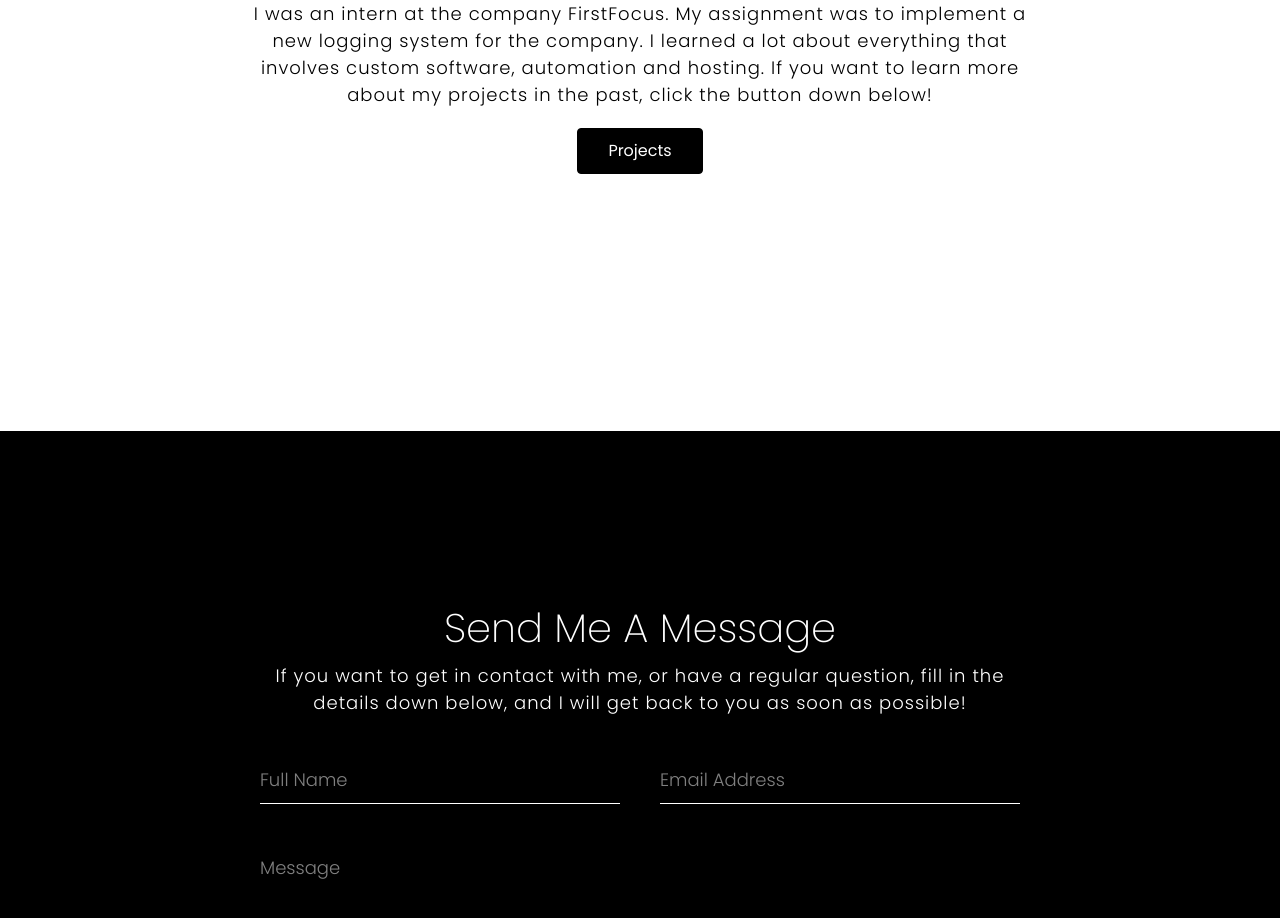
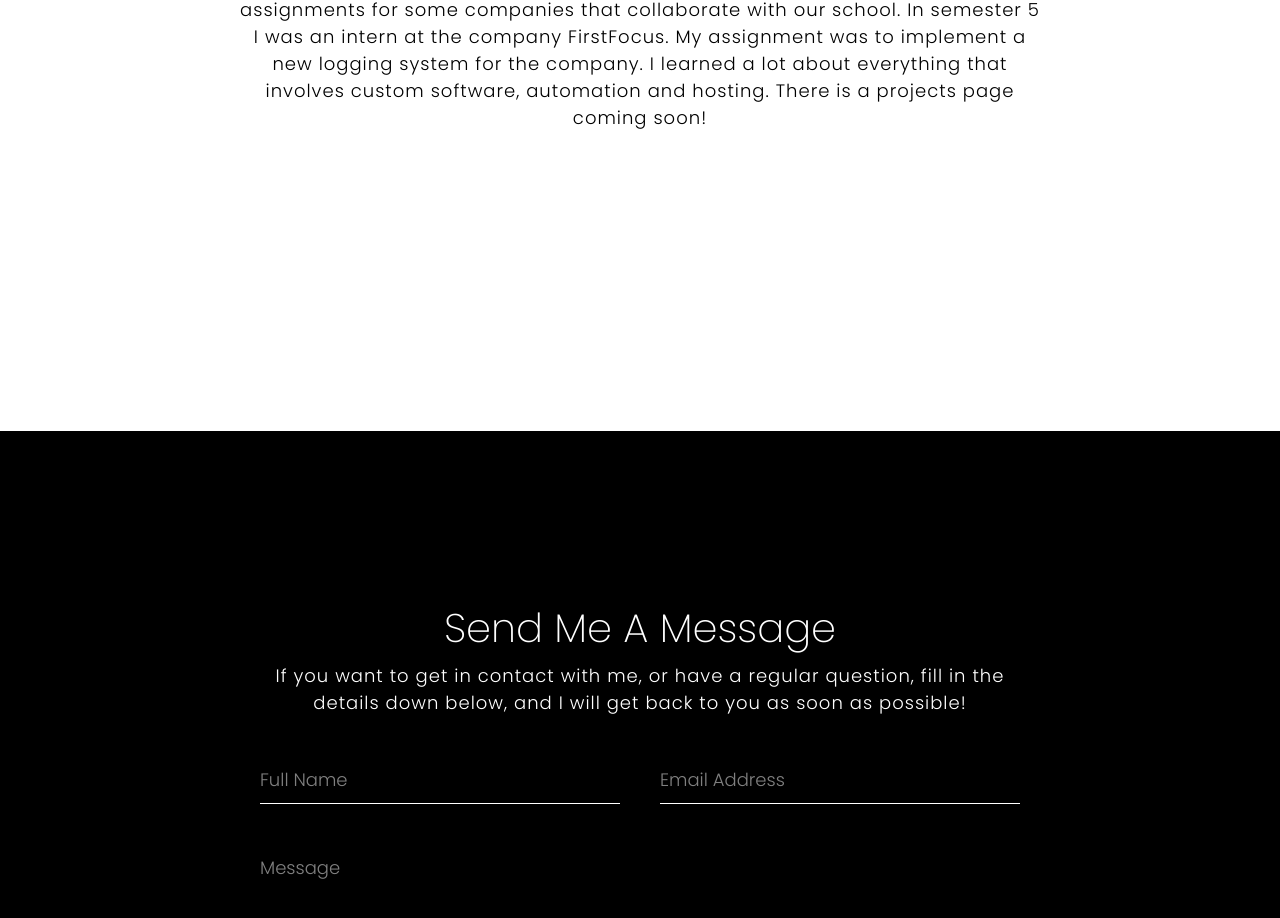
Before and after one commit to Marc-2000/portfolio, a Nuxt app: page / in a window 1280 px wide. Shown: the part 3281-4199 px from the top of the page. Built offline with nearby package versions, Linux system fonts and the light colour scheme.

Commit message:
Reverted stuff for Azure hosting

```diff
--- a/components/experience.vue
+++ b/components/experience.vue
@@ -9,10 +9,8 @@
           semester 5 I was an intern at the company FirstFocus. My assignment
           was to implement a new logging system for the company. I learned a lot
           about everything that involves custom software, automation and
-          hosting. If you want to learn more about my projects in the past,
-          click the button down below!
+          hosting. There is a projects page coming soon!
         </p>
-        <NuxtLink class="btn" to="/projects">Projects</NuxtLink>
       </div>
     </div>
   </section>
--- a/components/projects.vue
+++ b/components/projects.vue
@@ -2,16 +2,7 @@
   <section class="sec about" id="experience">
     <div class="content">
       <div class="mxw800p">
-        <h3>Projects</h3>
-        <p>
-          I have gained experience by making projects and participating in group
-          assignments for some companies that collaborate with our school. In
-          semester 5 I was an intern at the company FirstFocus. My assignment
-          was to implement a new logging system for the company. I learned a lot
-          about everything that involves custom software, automation and
-          hosting. If you want to learn more about my projects in the past, click the button down below!
-        </p>
-        <a href="/projects" class="btn">Projects</a>
+        <h3>Coming soon</h3>
       </div>
     </div>
   </section>
```
